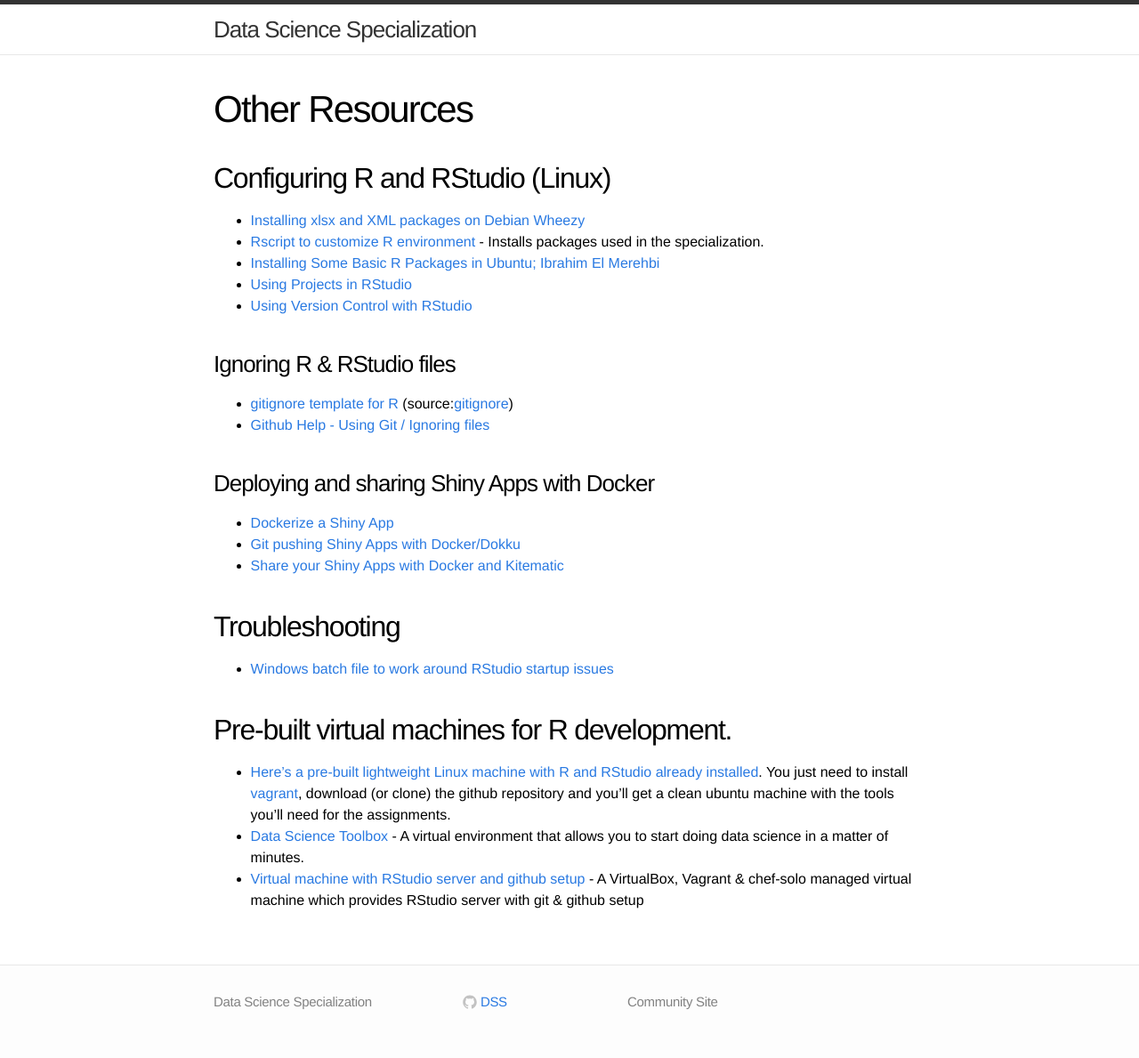
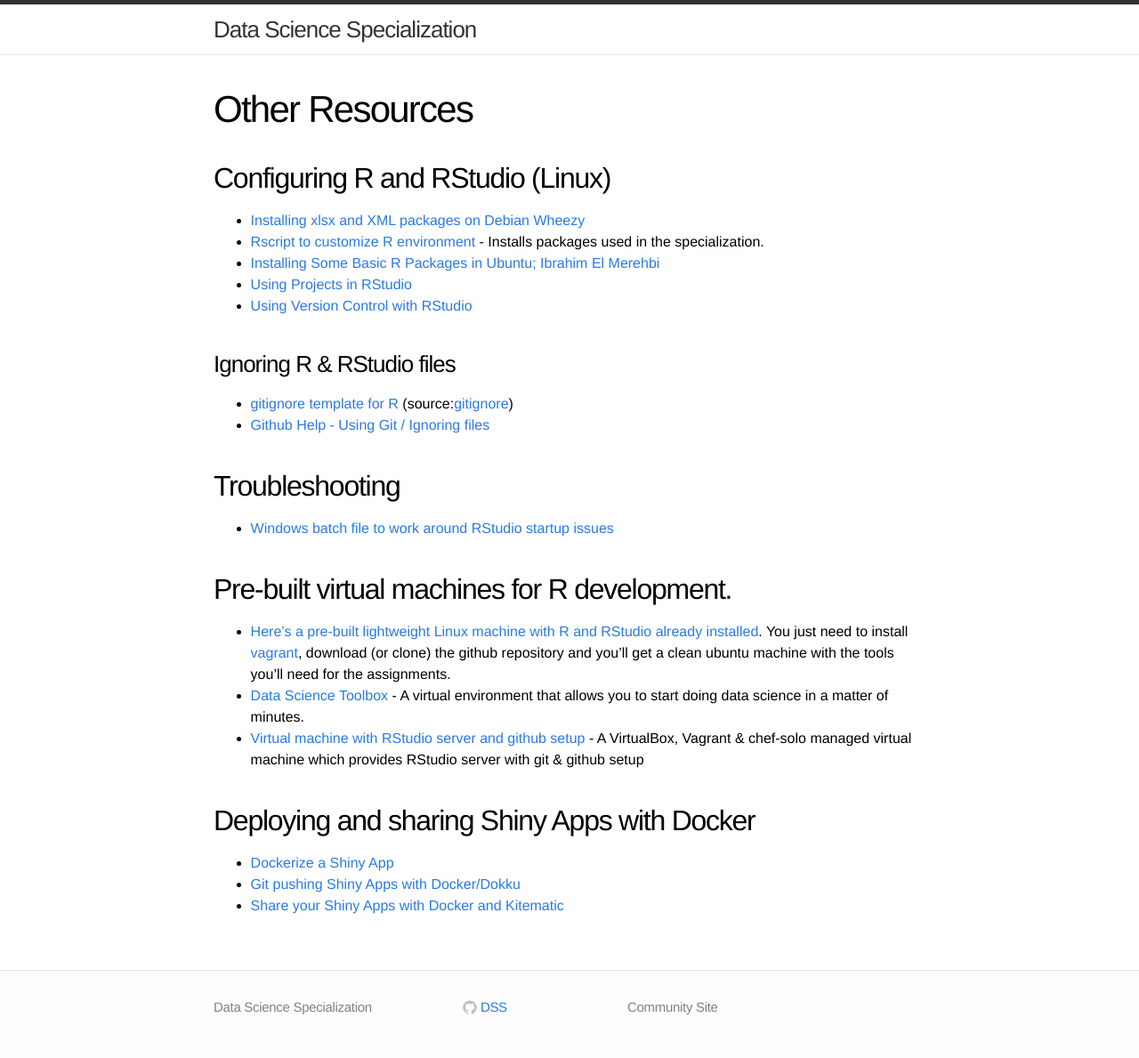
Before and after one commit to DataScienceSpecialization/DataScienceSpecialization.github.io, a Jekyll site: the page built from other.md, in a window 1280 px wide. Shown: the whole page at 89% size. Built offline with Jekyll 4.4.1, drawn with Linux system fonts in a browser that asks for light colours; part of the change alters nothing that is shown.

```diff
--- a/other.md
+++ b/other.md
@@ -16,11 +16,6 @@ permalink: /other/
 - [gitignore template for R](https://github.com/github/gitignore/blob/master/R.gitignore) (source:[gitignore](https://github.com/github/gitignore))
 - [Github Help - Using Git / Ignoring files](https://help.github.com/articles/ignoring-files/)
 
-### Deploying and sharing Shiny Apps with Docker
-- [Dockerize a Shiny App](http://www.flaviobarros.net/2015/04/30/dockerizing-a-shiny-app/)
-- [Git pushing Shiny Apps with Docker/Dokku](http://www.flaviobarros.net/2015/05/11/git-pushing-shiny-apps-with-docker-dokku/)
-- [Share your Shiny Apps with Docker and Kitematic](http://www.flaviobarros.net/2015/08/10/share-your-shiny-apps-with-docker-and-kitematic/)
-
 ## Troubleshooting
 - [Windows batch file to work around RStudio startup issues](https://github.com/stepds/contrib-DataScienceSpecialization/blob/master/README.md)
 
@@ -30,3 +25,8 @@ permalink: /other/
 - [Data Science Toolbox](http://datasciencetoolbox.org/) - A virtual environment that allows you to start doing data science in a matter of minutes.
 
 - [Virtual machine with RStudio server and github setup](https://github.com/tboloo/vagrant-rstudio) - A VirtualBox, Vagrant & chef-solo managed virtual machine which provides RStudio server with git & github setup
+
+## Deploying and sharing Shiny Apps with Docker
+- [Dockerize a Shiny App](http://www.flaviobarros.net/2015/04/30/dockerizing-a-shiny-app/)
+- [Git pushing Shiny Apps with Docker/Dokku](http://www.flaviobarros.net/2015/05/11/git-pushing-shiny-apps-with-docker-dokku/)
+- [Share your Shiny Apps with Docker and Kitematic](http://www.flaviobarros.net/2015/08/10/share-your-shiny-apps-with-docker-and-kitematic/)
```
